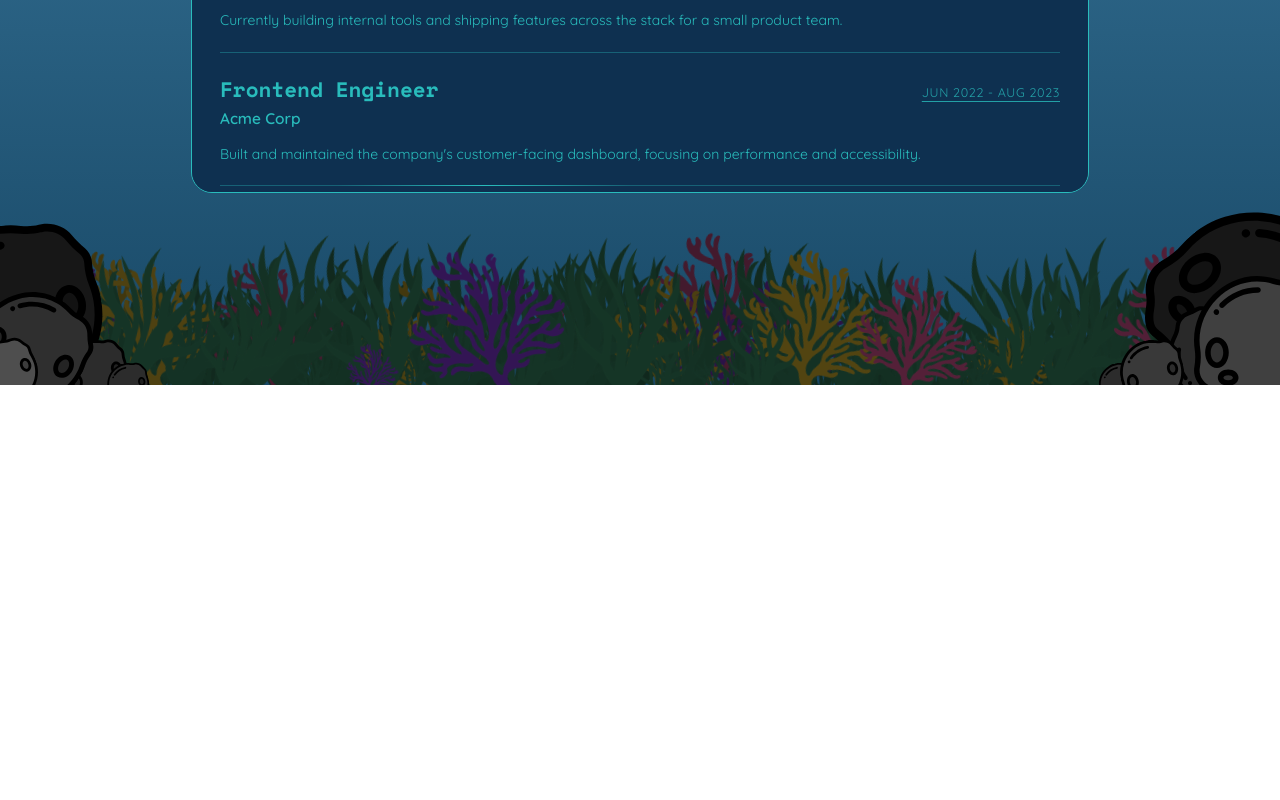
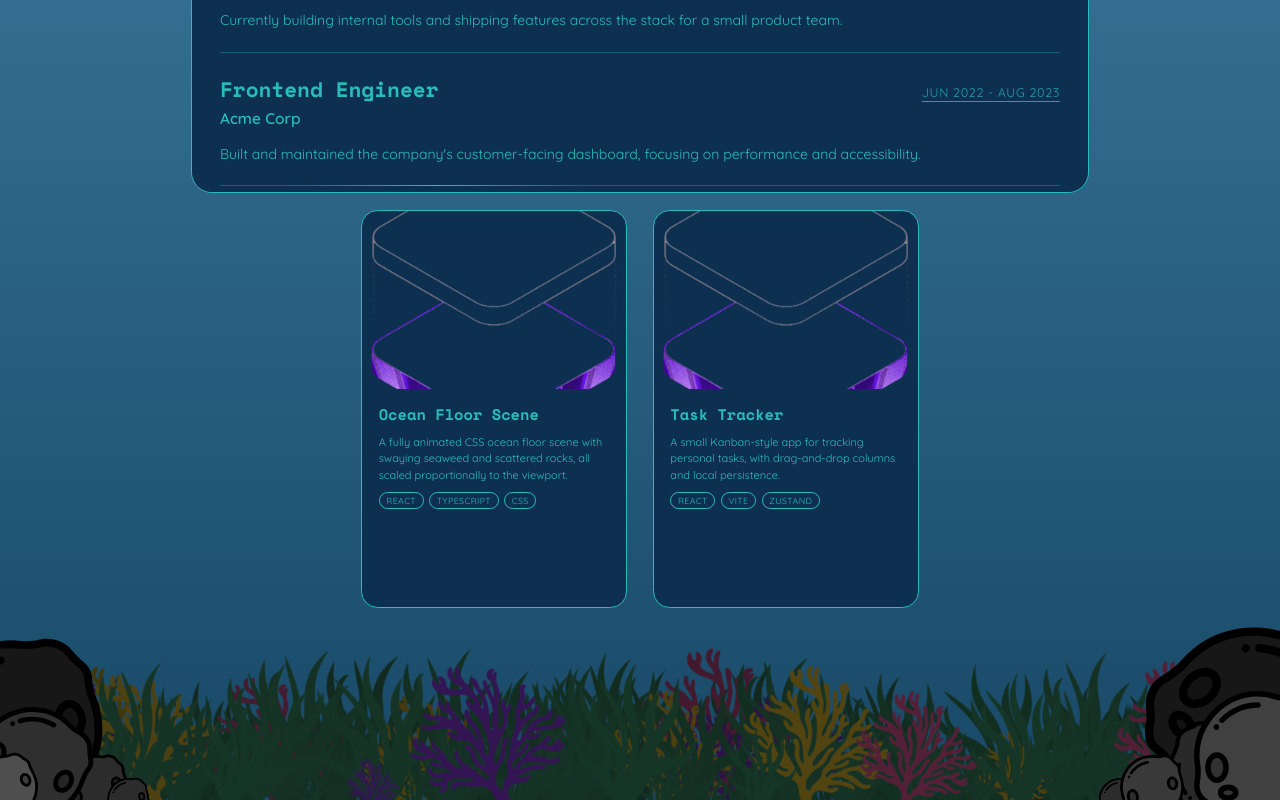
Before and after one commit to Wyattk2120/portfolio, a React (Vite) app: page / in a window 1280 px wide. Shown: the part 718-1518 px from the top of the page. Before the commit the page ends 1103 px from the top, so only its background shows below. Built offline with nearby package versions, Linux system fonts and the light colour scheme.

Commit message:
added project cards

```diff
--- a/src/App.css
+++ b/src/App.css
@@ -6,3 +6,11 @@
   align-items: center; /* centers children horizontally */
 
 }
+
+.projectsRow {
+  display: flex;
+  flex-direction: row;
+  justify-content: center; /* cards are capped smaller now, so center them instead of stretching edge-to-edge */
+  gap: 2vw;
+  width: 100%; /* spans the full screen width, overriding .page's centered/content-sized children */
+}
--- a/src/App.tsx
+++ b/src/App.tsx
@@ -1,5 +1,6 @@
 import TitleCard from './components/titlecard/titlecard';
 import ExperienceCard from './components/experienceCard/experienceCard';
+import ProjectCard from './components/projectCard/projectCard';
 import OceanFloor from './components/oceanfloor/OceanFloor';
 import heroImg from './assets/hero.png';
 import './App.css'
@@ -40,6 +41,27 @@ const FAKE_EXPERIENCES = [
   },
 ];
 
+const FAKE_PROJECTS = [
+  {
+    name: 'Ocean Floor Scene',
+    image: heroImg,
+    description: 'A fully animated CSS ocean floor scene with swaying seaweed and scattered rocks, all scaled proportionally to the viewport.',
+    techStack: ['React', 'TypeScript', 'CSS'],
+  },
+  {
+    name: 'Task Tracker',
+    image: heroImg,
+    description: 'A small Kanban-style app for tracking personal tasks, with drag-and-drop columns and local persistence.',
+    techStack: ['React', 'Vite', 'Zustand'],
+  },
+  {
+    name: 'Recipe Finder',
+    image: heroImg,
+    description: 'Searches a public recipe API and lets users save favorites, with a responsive card grid layout.',
+    techStack: ['React', 'REST API', 'CSS Grid'],
+  },
+];
+
 function App() {
   return (
     <div className="page">
@@ -50,6 +72,11 @@ function App() {
         credentials={FAKE_CREDENTIALS}
       />
       <ExperienceCard experiences={FAKE_EXPERIENCES} />
+      <div className="projectsRow">
+        {FAKE_PROJECTS.slice(0, 2).map((project) => (
+          <ProjectCard key={project.name} {...project} />
+        ))}
+      </div>
       <OceanFloor />
     </div>
   )
--- /dev/null
+++ b/src/components/projectCard/projectCard.module.css
@@ -0,0 +1,67 @@
+.projectCard {
+    /* Same em + clamp() scaling technique used across the other cards: this
+       font-size is the single scale factor for every size below. */
+    font-size: clamp(5px, 1.15vw, 11px);
+
+    flex: 1 1 0; /* fills up to its half of .projectsRow, capped by max-width below */
+    max-width: 24em; /* caps how big each card gets, now that .projectsRow centers rather than stretches them */
+    min-width: 0; /* lets it shrink below its content's size instead of overflowing the row */
+    aspect-ratio: 2 / 3; /* rectangular, taller than it is wide */
+    display: flex;
+    flex-direction: column;
+    background: #0e3050;
+    border: 0.125em solid #29bcbc;
+    border-radius: 1.5em;
+    overflow: hidden; /* clips the image's top corners to the card's radius */
+    margin-top: 1.5em;
+    color: #29bcbc;
+    font-family: 'Quicksand', sans-serif;
+}
+
+.image {
+    display: block;
+    width: 100%;
+    flex: 0 0 45%; /* top portion of the card's height; details take the rest */
+    min-height: 0; /* same min-width:auto gotcha as before, mirrored on the main axis */
+    object-fit: cover;
+}
+
+.details {
+    display: flex;
+    flex-direction: column;
+    flex: 1;
+    min-height: 0;
+    overflow-y: auto; /* in case the description doesn't fit the remaining height */
+    gap: 0.75em;
+    padding: 1.25em 1.5em 1.5em;
+}
+
+.name {
+    margin: 0;
+    font-family: 'Space Mono', monospace;
+    font-size: 1.4em;
+}
+
+.description {
+    margin: 0;
+    font-size: 1em;
+    line-height: 1.5;
+}
+
+.techStack {
+    display: flex;
+    flex-wrap: wrap;
+    gap: 0.5em;
+    margin: 0;
+    padding: 0;
+    list-style: none;
+}
+
+.techPill {
+    border: 0.0625em solid #29bcbc;
+    border-radius: 999em;
+    padding: 0.25em 0.75em;
+    font-size: 0.8em;
+    text-transform: uppercase;
+    letter-spacing: 0.05em;
+}
--- /dev/null
+++ b/src/components/projectCard/projectCard.tsx
@@ -0,0 +1,29 @@
+import styles from './projectCard.module.css';
+
+type Project = {
+    name: string;
+    image: string;
+    description: string;
+    techStack: string[];
+};
+
+type ProjectCardProps = Project;
+
+const ProjectCard = ({ name, image, description, techStack }: ProjectCardProps) => {
+    return (
+        <div className={styles.projectCard}>
+            <img className={styles.image} src={image} alt={name} />
+            <div className={styles.details}>
+                <h2 className={styles.name}>{name}</h2>
+                <p className={styles.description}>{description}</p>
+                <ul className={styles.techStack}>
+                    {techStack.map((tech) => (
+                        <li key={tech} className={styles.techPill}>{tech}</li>
+                    ))}
+                </ul>
+            </div>
+        </div>
+    );
+};
+
+export default ProjectCard;
```
